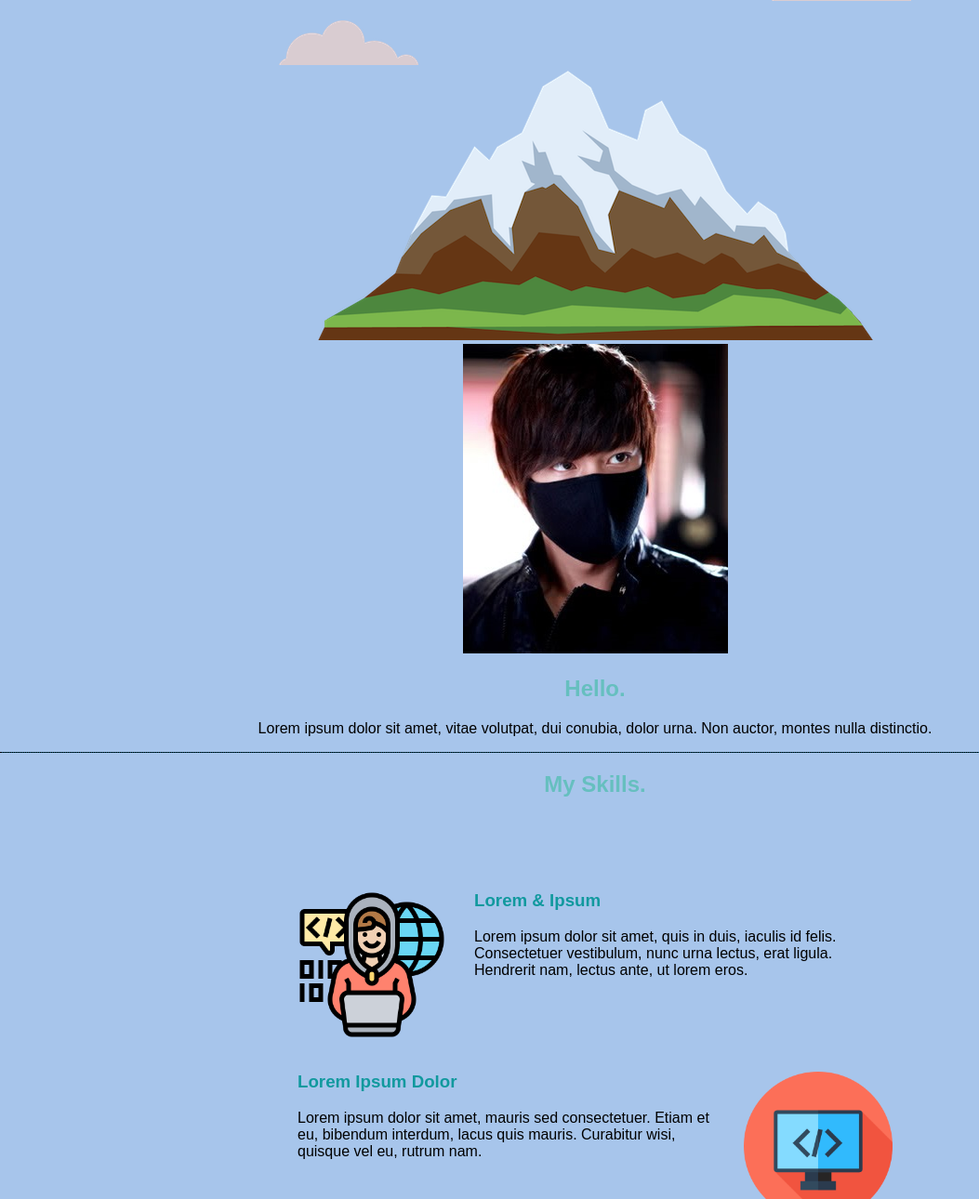
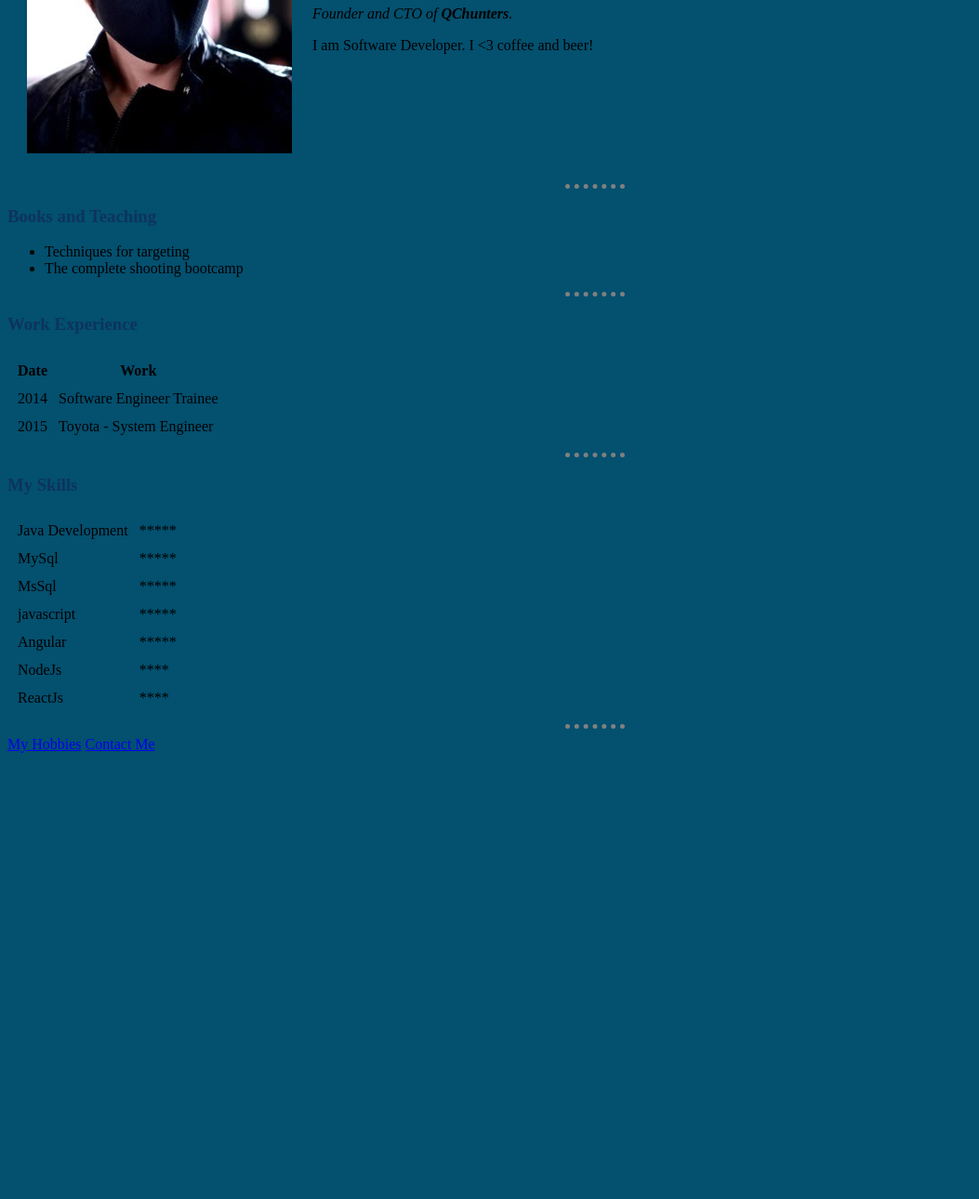
Before and after one commit to qcityhunter/cv, a plain HTML site: page index.html in a window 1280 px wide. Shown: the part 197-1487 px from the top of the page at 93% size, without its empty margins (0-1053 px from the left). After the commit the page ends 1015 px from the top, so only its background shows below. Drawn offline with Linux system fonts and the light colour scheme; a web font is replaced by a local one.

Commit message:
Update CV Site

```diff
--- a/css/styles.css
+++ b/css/styles.css
@@ -1,68 +1,20 @@
 body{
-  margin: 0;
-  text-align: center;
-  font-family: monospace;
-  font-family: 'DotGothic16', sans-serif;
-  background-color:#a7c5eb;
+  background-color: #03506f;
+}
+
+h1{
+  color: #0d335d;
+}
+
+h3{
+  color: #0d335d;
 }
 
 hr{
   background-color:#03506f;
   border-style: none;
   border-top-style: dotted;
+  border-color: gray;
+  border-width: 5px;
+  width: 5%;
 }
-
-h1{
-  color: #66BFBF;
-  margin-top: 0;
-}
-
-h2{
-  color: #66BFBF;
-}
-
-h3{
-  color: #11999E;
-}
-
-
-
-.top-container{
-  background-color:#a7c5eb;
-  position: relative;
-  padding-top: 100px;
-}
-
-.skill-row{
-  width: 50%;
-  margin: 100px auto 100px auto;
-  text-align: left;
-
-}
-
-.pro{
-  text-decoration: underline;
-}
-
-.top-cloud{
-  position: absolute;
-  right: 300px;
-  padding-top: 50px;
-}
-.bottom-cloud{
-  position: absolute;
-  left: 300px;
-  bottom: 300px;
-}
-
-.code-img{
-  width: 25%;
-  float: left;
-  margin-right: 30px;
-}
-
-.code2-img{
-  width: 25%;
-  float: right;
-  margin-left: 30px;
-}
--- a/index.html
+++ b/index.html
@@ -2,62 +2,94 @@
 <html lang="en" dir="ltr">
 
 <head>
-  <meta charset="utf-8">
-  <title>EmersonM</title>
+  <meta charset="utf-8"> <!-- unicode character, for different languages -->
+  <title>QCityhunter Personal Site</title>
   <link rel="stylesheet" href="css/styles.css">
-  <link rel="icon" href="faviconqcity.ico">
-  <link rel="preconnect" href="https://fonts.gstatic.com">
-<link href="https://fonts.googleapis.com/css2?family=DotGothic16&display=swap" rel="stylesheet">
 
 </head>
 
 <body>
+  <table cellspacing="20">
+    <tr>
+      <td><img src="images/qcityimage.jpg" alt="qcityhunter image"></td>
+      <td>
+        <h1>Qcity Hunter</h1>
+        <p><em>Founder and CTO of <strong>QChunters</strong>.</em></p>
+        <p>I am Software Developer. I <3 coffee and beer! </p>
+      </td>
 
-  <div class="top-container">
-  <img class="top-cloud" src="images/cloud.png" alt="cloud.png">
-  <h1>I'm Emerson</h1>
-  <h2>a Software Engineer</h2>
-  <img class="bottom-cloud" src="images/cloud.png" alt="cloud">
-<img src="images/mountain.png" alt="cloud">
-  </div>
+    </tr>
+  </table>
 
-  <div class="middle-container">
-  <div class="profile">
-    <img src="images/qcityimage.jpg" alt="qcityhunter image">
-    <h2>Hello.</h2>
-    <p>Lorem ipsum dolor sit amet, vitae volutpat, dui conubia, dolor urna. Non auctor, montes nulla distinctio.</p>
-  </div>
   <hr>
-  <div class="skills">
-    <h2>My Skills.</h2>
-    <div class="skill-row">
-      <img class="code-img "src="images/human.png" alt="">
-      <h3>Lorem & Ipsum</h3>
-      <p>Lorem ipsum dolor sit amet, quis in duis, iaculis id felis. Consectetuer vestibulum, nunc urna lectus, erat ligula. Hendrerit nam, lectus ante, ut lorem eros.</p>
-    </div>
-    <div class="skill-row">
-      <img class="code2-img" src="images/pc.png" alt="">
-      <h3>Lorem Ipsum Dolor</h3>
-      <p>Lorem ipsum dolor sit amet, mauris sed consectetuer. Etiam et eu, bibendum interdum, lacus quis mauris. Curabitur wisi, quisque vel eu, rutrum nam.</p>
-    </div>
-  </div>
+  <h3>Books and Teaching</h3>
+  <ul>
+    <li>Techniques for targeting</li>
+    <li>The complete shooting bootcamp</li>
+  </ul>
   <hr>
-  <div class="contact-me">
-    <h2>Get In Touch</h2>
-    <h3>Lorem ipsum dolor sit amet, non elit.</h3>
-    <p>Lorem ipsum dolor sit amet, in quis, aenean amet. Phasellus sodales, tellus donec dui, ornare erat.</p>
-    <a class="btn" href="mailto:name@email.com">CONTACT ME</a>
-  </div>
-</div>
+  <h3>Work Experience</h3>
+  <table cellspacing="10">
+    <thead>
+      <tr>
+        <th>Date</th>
+        <th>Work</th>
+      </tr>
+    </thead>
+    <tbody>
+      <tr>
+        <td>2014</td>
+        <td>Software Engineer Trainee</td>
+      </tr>
+      <tr>
+        <td>2015</td>
+        <td>Toyota - System Engineer</td>
+      </tr>
+    </tbody>
+  </table>
+
+<hr>
+<h3>My Skills</h3>
 
 
-<div class="bottom-container">
-  <a class="footer-link" href="https://www.linkedin.com/">LinkedIn</a>
-  <a class="footer-link" href="https://twitter.com/">Twitter</a>
-  <a class="footer-link" href="https://qcityhunter.github.io/mySite/">Website</a>
-  <p>© 2021 QCityhunter.</p>
-</div>
 
+  <table cellspacing = "10">
+
+
+
+  <tr>
+    <td>Java Development</td>
+    <td>*****</td>
+  </tr>
+  <tr>
+    <td>MySql</td>
+    <td>*****</td>
+  </tr>
+  <tr>
+    <td>MsSql</td>
+    <td>*****</td>
+  </tr>
+  <tr>
+    <td>javascript</td>
+    <td>*****</td>
+  </tr>
+  <tr>
+    <td>Angular</td>
+    <td>*****</td>
+  </tr>
+  <tr>
+    <td>NodeJs</td>
+    <td>****</td>
+  </tr>
+  <tr>
+    <td>ReactJs</td>
+    <td>****</td>
+  </tr>
+  </table>
+
+<hr>
+  <a href="hobbies.html">My Hobbies</a>
+  <a href="contact-me.html">Contact Me</a>
 
 </body>
 
```
Also changed, not shown: contact-me.html (+1 -0 lines), hobbies.html (+1 -0 lines).
